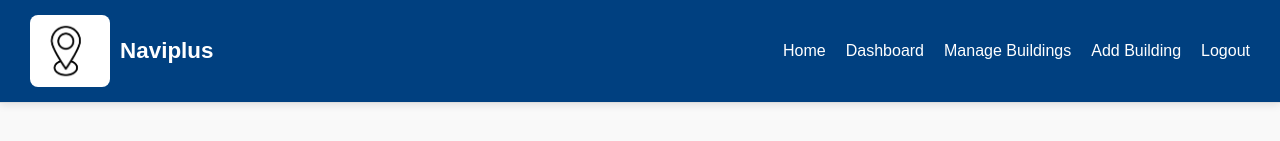
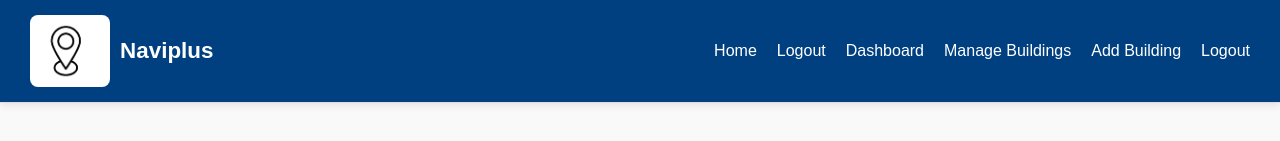
Before and after one commit to DUNCORIR/Naviplus, a React (Create React App) app in the folder admin-frontend/: page / in a window 1280 px wide. Shown: the top 141 px of the page. Built offline with nearby package versions, Linux system fonts and the light colour scheme; sample sign-in values are in the browser's storage.

Commit message:
Updated navbar.jsx with Protected Routes

```diff
--- a/admin-frontend/src/components/Navbar.jsx
+++ b/admin-frontend/src/components/Navbar.jsx
@@ -49,7 +49,13 @@ function Navbar() {
       <div className={`navbar-links ${menuOpen ? 'show' : ''}`}>
         <Link to="/" className="navbar-link" onClick={closeMenu}>Home</Link>
 
-        {!token && (
+        {token ? (
+          <Link to="/logout" className="navbar-link" onClick={() => {
+            localStorage.removeItem('authToken');
+            closeMenu();
+            window.location.href = "/login";
+          }}>Logout</Link>
+        ) : (
           <>
             <Link to="/login" className="navbar-link" onClick={closeMenu}>Login</Link>
             <Link to="/signup" className="navbar-link" onClick={closeMenu}>Sign Up</Link>
```
